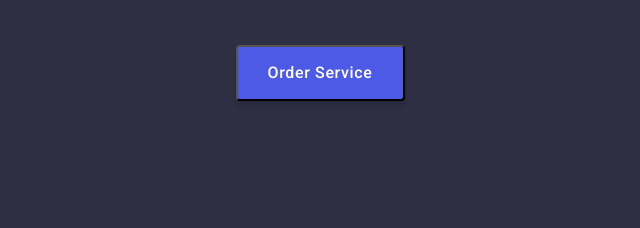
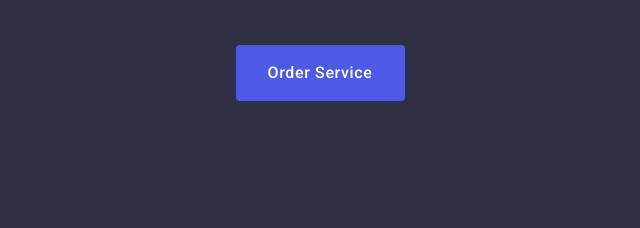
Before and after one commit to yanislavK/goit-markup-hw-03, a plain HTML site: page index.html in a window 1280 px wide. Shown: the part 384-612 px from the top of the page, 320-960 px from the left. Drawn offline with nearby package versions, Linux system fonts and the light colour scheme.

Commit message:
hw3 hero button
border removed

```diff
--- a/css/styles.css
+++ b/css/styles.css
@@ -154,7 +154,6 @@ body {
   width: 169px;
   height: 56px;
   background: #4d5ae5;
-  box-shadow: 0px 4px 4px rgba(0, 0, 0, 0.15);
   border-radius: 4px;
   font-weight: 500;
   font-size: 16px;
@@ -163,6 +162,7 @@ body {
   color: #ffffff;
   margin-top: 48px;
   padding: 0;
+   border: 1px solid transparent;
 
 
 
```
